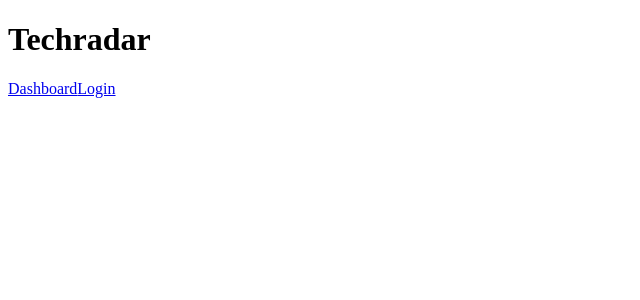
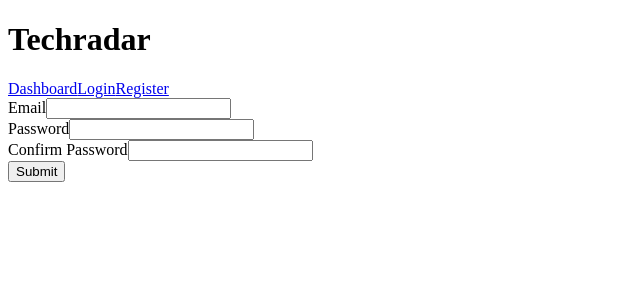
Before and after one commit to dimschlukas/hslu-weblab-techradar, an Angular app in the folder frontend/: page /register in a window 1280 px wide. Before the commit this address led to /. Shown: the top 300 px of the page, without its empty margins (0-640 px from the left). Built offline with nearby package versions, Linux system fonts and the light colour scheme.

Commit message:
Create register component and form

```diff
--- a/frontend/src/app/app.component.html
+++ b/frontend/src/app/app.component.html
@@ -2,5 +2,6 @@
 <nav>
     <a routerLink="/dashboard">Dashboard</a>
     <a routerLink="/login">Login</a>
+    <a routerLink="/register">Register</a>
 </nav>
 <router-outlet></router-outlet>
--- a/frontend/src/app/app.routes.ts
+++ b/frontend/src/app/app.routes.ts
@@ -1,8 +1,10 @@
 import { Routes } from '@angular/router';
 import { LoginComponent } from './routes/auth/login/login.component';
+import { RegisterComponent } from './routes/auth/register/register.component';
 import { DashboardComponent } from './routes/dashboard/dashboard.component';
 
 export const routes: Routes = [
   { path: 'dashboard', component: DashboardComponent },
   { path: 'login', component: LoginComponent },
+  { path: 'register', component: RegisterComponent }
 ];
--- /dev/null
+++ b/frontend/src/app/routes/auth/register/register.component.html
@@ -0,0 +1,47 @@
+<div>
+    <form [formGroup]="registerForm" (ngSubmit)="onSubmit(registerForm.value)">
+        <div>
+            <label for="email-control">Email</label>
+            <input id="email-control" type="text" formControlName="email" />
+
+            @if (submitted && registerForm.controls['email'].errors) {
+                <div >
+                    @if (registerForm.controls['email'].errors['required']) {
+                        <div>Email is required</div>
+                    }
+                    @if (registerForm.controls['email'].errors['email']) {
+                        <div>Email must be a valid email address</div>
+                    }
+                </div>
+            }
+        </div>
+        <div>
+            <label for="password-control">Password</label>
+            <input id="password-control" type="text" formControlName="password" />
+            @if (submitted && registerForm.controls['password'].errors) {
+                <div>
+                    @if (registerForm.controls['password'].errors['required']) {
+                        <div>Password is required</div>
+                    }
+                </div>
+            }
+        </div>
+        <div>
+            <label for="confirmPassword-control">Confirm Password</label>
+            <input id="confirmPassword-control" type="text" formControlName="confirmPassword" />
+            @if (submitted && registerForm.controls['confirmPassword'].errors) {
+                <div>
+                    @if (registerForm.controls['confirmPassword'].errors['required']) {
+                        <div>Confirm password is required</div>
+                    }
+                    @if (registerForm.controls['confirmPassword'].errors['passwordsMismatch']) {
+                        <div>Passwords do not match</div>
+                    }
+                </div>
+            }
+        </div>
+        <div>
+            <button>Submit</button>
+        </div>
+    </form>
+</div>
--- /dev/null
+++ b/frontend/src/app/routes/auth/register/register.component.ts
@@ -0,0 +1,49 @@
+import { Component, OnInit } from '@angular/core';
+import { RouterModule } from '@angular/router';
+import {
+  AbstractControl,
+  FormBuilder,
+  FormGroup,
+  ReactiveFormsModule,
+  ValidationErrors,
+  Validators
+} from '@angular/forms';
+import { FormValues } from '../../../models/loginFormValues';
+
+@Component({
+  selector: 'app-register',
+  imports: [RouterModule, ReactiveFormsModule],
+  templateUrl: './register.component.html',
+  styleUrl: './register.component.scss'
+})
+export class RegisterComponent implements OnInit {
+  registerForm!: FormGroup;
+  submitted = false;
+
+  constructor(private formBuilder: FormBuilder) {}
+
+  ngOnInit() {
+    this.registerForm = this.formBuilder.group({
+      email: ['', [Validators.required, Validators.email]],
+      password: ['', [Validators.required]],
+      confirmPassword: ['', [Validators.required, this.passwordsMatchValidator]]
+    });
+  }
+
+  // Custom Validator for password matching
+  passwordsMatchValidator(control: AbstractControl): ValidationErrors | null {
+    const password = control.parent?.get('password')?.value;
+    const confirmPassword = control.parent?.get('confirmPassword')?.value;
+    return password === confirmPassword ? null : { passwordsMismatch: true };
+  }
+
+  onSubmit(data: FormValues) {
+    this.submitted = true;
+
+    if (this.registerForm.invalid) {
+      return;
+    }
+
+    console.log('Submit: ', data);
+  }
+}
```
Also changed, not shown: frontend/src/app/routes/auth/register/register.component.scss (added), 1 other file (tests, documents, lock files or other folders).
